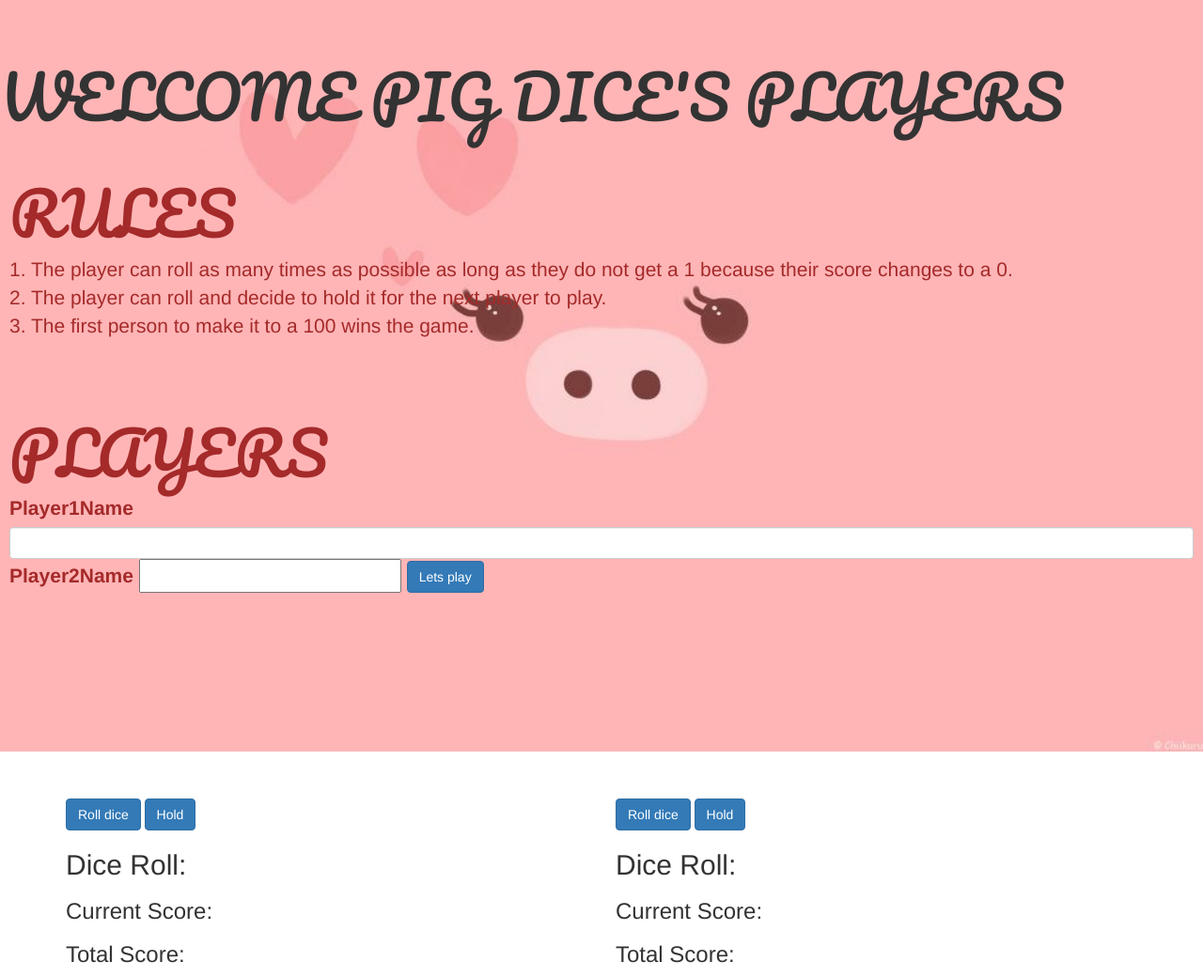
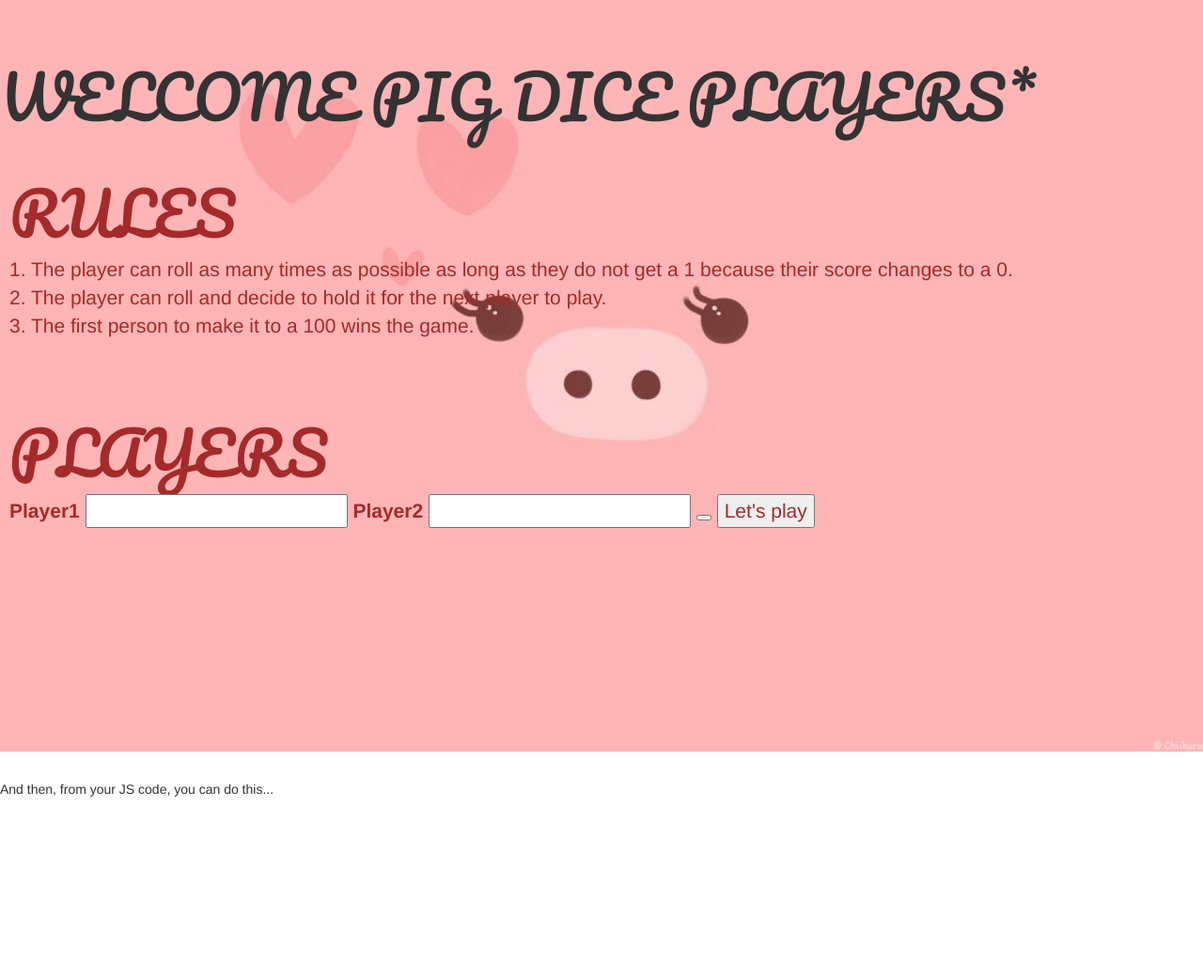
Before and after one commit to CharityKithaka/Piggy, a plain HTML site: page index.html in a window 1280 px wide. Shown: the whole page at 94% size. After the commit the page ends 850 px from the top, so only its background shows below. Drawn offline with Linux system fonts and the light colour scheme.

Commit message:
Modification of the button

```diff
--- a/index.html
+++ b/index.html
@@ -14,7 +14,7 @@
 
 <body>
     <div class="jumbotron">
-        <h1>WELCOME PIG DICE'S PLAYERS</h1>
+        <h1>WELCOME PIG DICE PLAYERS*</h1>
         <div class="row">
             <div class="col-md-12">
                 <h1>RULES</h1>
@@ -26,41 +26,12 @@
             <div class="col-md-12">
                 <h1>PLAYERS</h1>
                 <p>
-                    <label for="player 1">Player1Name</label>
-                    <input type="text" class="form-control" id="first">
-                    <label for="player 2">Player2Name</label>
+                    <label for="firstPlayer">Player1</label>
+                    <input type="text" class="form-contro" id="first">
+                    <label for="secondPlayer">Player2</label>
                     <input type="text" class="form-contro" id="second">
-                    <button type="submit" class="btn btn-primary" id="start">Lets play</button>
-            </div>
-
-        </div>
-    </div>
-
-    <div class="container">
-        <div class="row">
-            <div class="col-md-6">
-                <img src="img/p1.jpg" alt="" id="p1">
-                <br>
-
-                <button type="submit" class="btn btn-primary" id="roll1">Roll dice</button>
-                <button type="submit" class="btn btn-primary" id="hold1">Hold</button>
-                <h2 id="name1"></h2>
-                <h2 id="diceRoll1">Dice Roll:</h2>
-                <h3 id="current1">Current Score:</h3>
-                <h3 id="total1">Total Score:</h3>
-
-
-
-            </div>
-            <div class="col-md-6">
-                <img src="img/p2.jpg" alt="" id="p2">
-                <br>
-                <button type="submit" class="btn btn-primary" id="roll2">Roll dice</button>
-                <button type="submit" class="btn btn-primary" id="hold2">Hold</button>
-                <h2 id="name2"></h2>
-                <h2 id="diceRoll2">Dice Roll:</h2>
-                <h3 id="current2">Current Score:</h3>
-                <h3 id="total2">Total Score:</h3>
+                <button onclick='startPlaying()'></button>
+                <button onclick="location.href = 'index.html';" id="myButton" class="float-left submit-button">Let's play</button>
 
             </div>
 
@@ -69,6 +40,12 @@
 
 
 
+
+
+And then, from your JS code, you can do this...
+
+
+
 </body>
 <script src="js/jquery-3.3.1.js"></script>
 <script src="js/scripts.js"></script>
--- a/js/scripts.js
+++ b/js/scripts.js
@@ -0,0 +1,3 @@
+function startPlaying() {
+    window.location.href = "pagename.html";
+}
```
